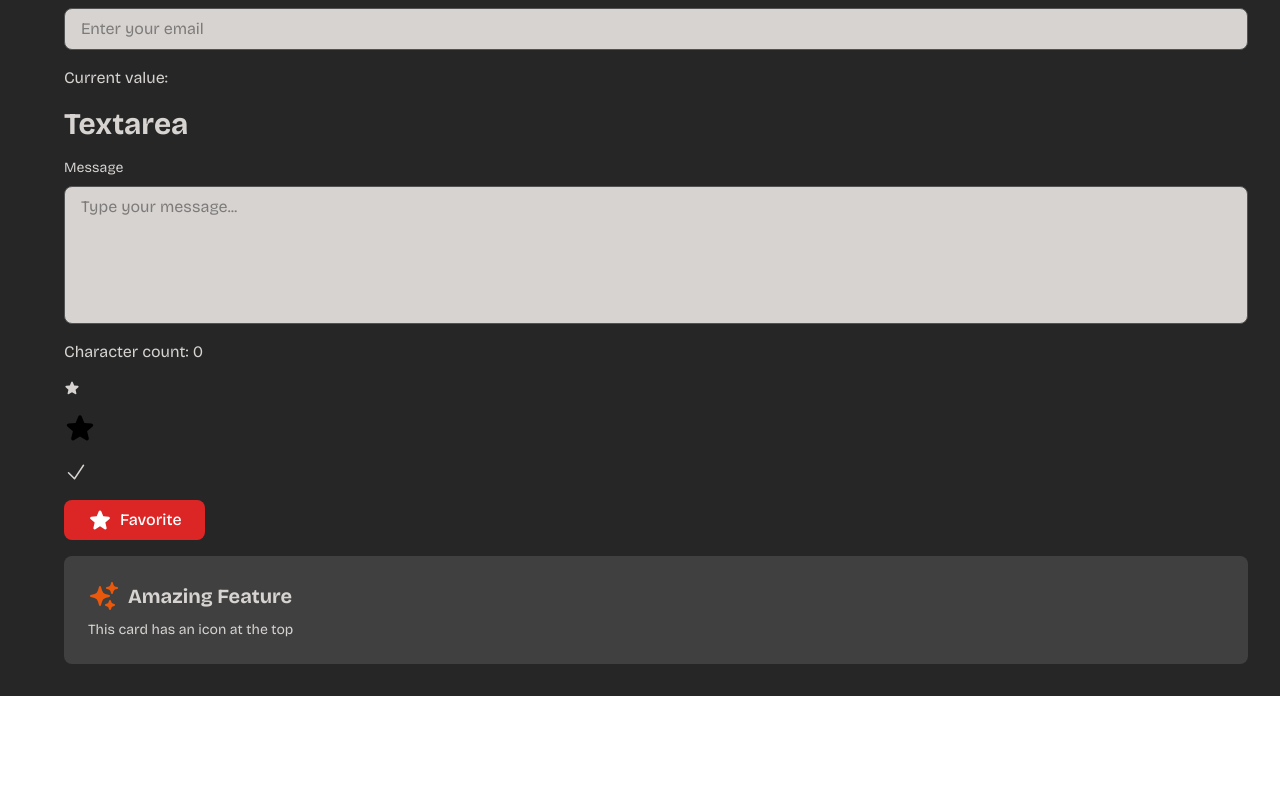
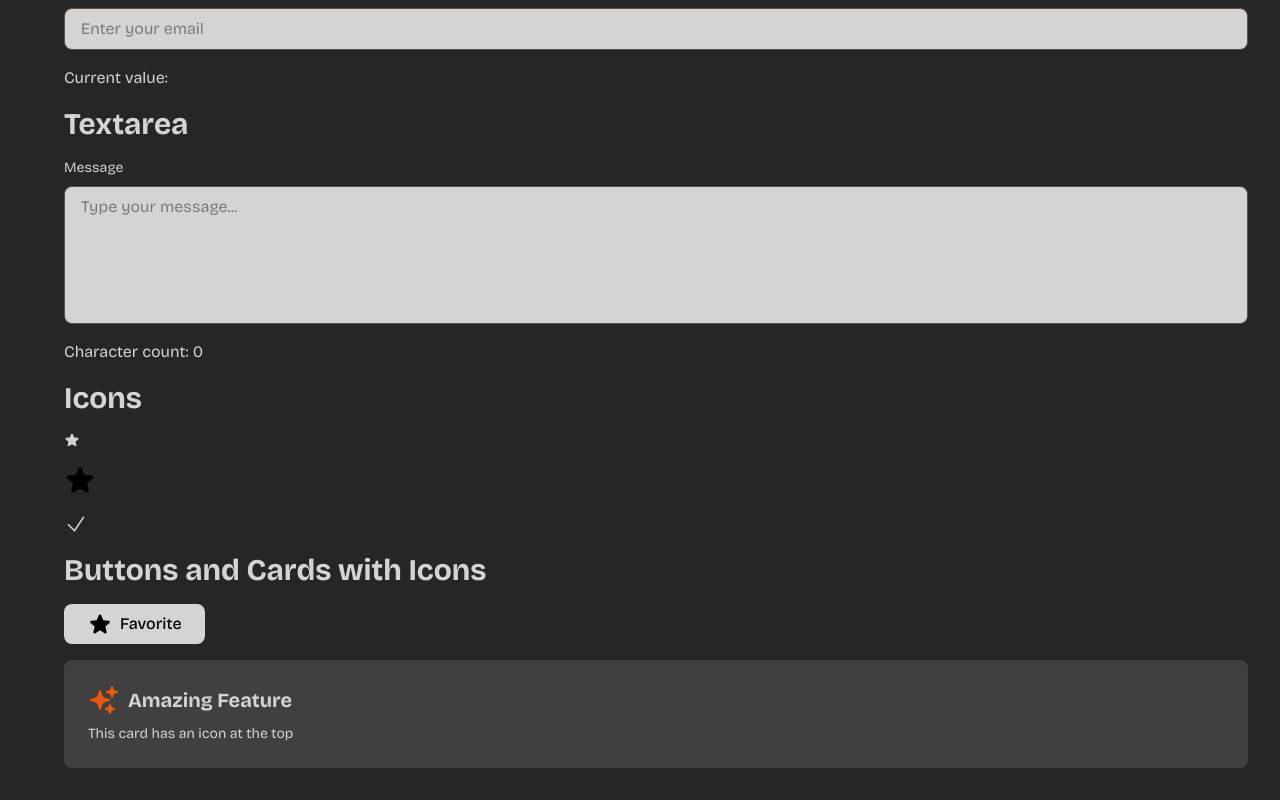
Before and after one commit to smith4ea/portfolio, a React (Vite) app in the folder frontend/: page / in a window 1280 px wide. Shown: the part 980-1780 px from the top of the page. Before the commit the page ends 1676 px from the top, so only its background shows below. Built offline with nearby package versions, Linux system fonts and the light colour scheme.

Commit message:
fixed labeling for components

```diff
--- a/frontend/src/App.jsx
+++ b/frontend/src/App.jsx
@@ -61,11 +61,13 @@ export default function App() {
       />
       <p className="text-stone-300">Character count: {message.length}</p>
 
+      <Text variant="h2">Icons</Text>
       <Icon name="StarIcon" variant="solid" size="sm" className="text-primary-default" />
       <Icon name="StarIcon" variant="solid" size="lg" className="text-error-default" />
       <Icon name="CheckIcon" variant="solid" size="md" className="text-primary-default" />
 
-      <Button icon="StarIcon" variant="primary" destructive>
+      <Text variant="h2">Buttons and Cards with Icons</Text>
+      <Button icon="StarIcon" variant="primary">
         Favorite
       </Button>
       <Card
```
